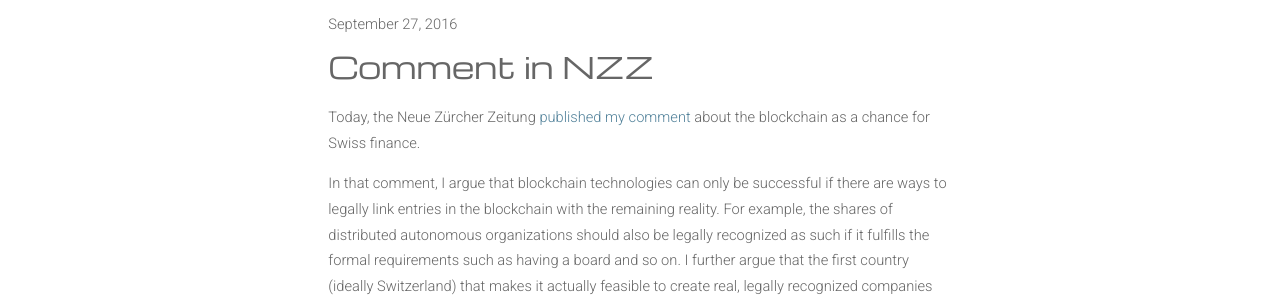
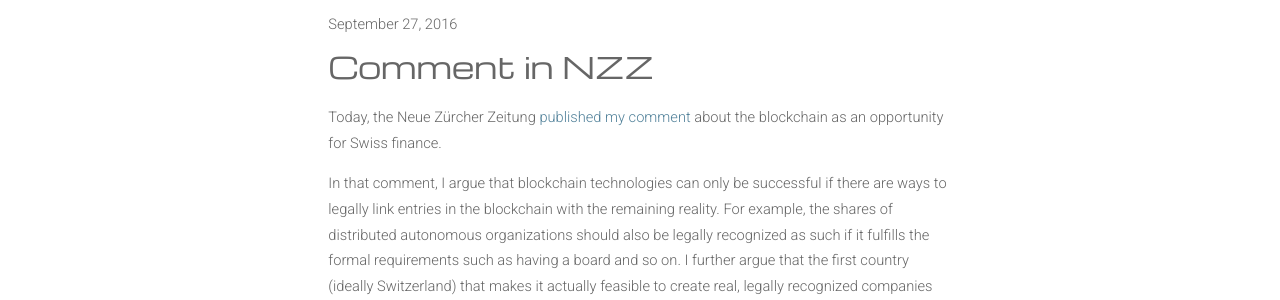
Before and after one commit to meisserecon/www, a Jekyll site: the page built from _posts/2016-09-27-NZZ.md, in a window 1280 px wide. Shown: the part 528-828 px from the top of the page. Built offline with Jekyll 4.4.1, drawn with Linux system fonts in a browser that asks for light colours; nearby versions of some CDN libraries.

Commit message:
Update 2016-09-27-NZZ.md

```diff
--- a/_posts/2016-09-27-NZZ.md
+++ b/_posts/2016-09-27-NZZ.md
@@ -3,6 +3,6 @@ layout: post
 title: Comment in NZZ
 description: Werden Hürden rasch und unkompliziert abgebaut, erhöhen sich die Chancen der Schweiz, zum weltweit bevorzugten Standort der jungen und vielversprechenden Blockchain zu werden.
 ---
-Today, the Neue Zürcher Zeitung <a href="Werden Hürden rasch und unkompliziert abgebaut, erhöhen sich die Chancen der Schweiz, zum weltweit bevorzugten Standort der jungen und vielversprechenden Blockchain zu werden.">published my comment</a> about the blockchain as a chance for Swiss finance.
+Today, the Neue Zürcher Zeitung <a href="Werden Hürden rasch und unkompliziert abgebaut, erhöhen sich die Chancen der Schweiz, zum weltweit bevorzugten Standort der jungen und vielversprechenden Blockchain zu werden.">published my comment</a> about the blockchain as an opportunity for Swiss finance.
 
 In that comment, I argue that blockchain technologies can only be successful if there are ways to legally link entries in the blockchain with the remaining reality. For example, the shares of distributed autonomous organizations should also be legally recognized as such if it fulfills the formal requirements such as having a board and so on. I further argue that the first country (ideally Switzerland) that makes it actually feasible to create real, legally recognized companies on the blockchain might gain a deciding advantage as a hub for blockchain technologies.
```
